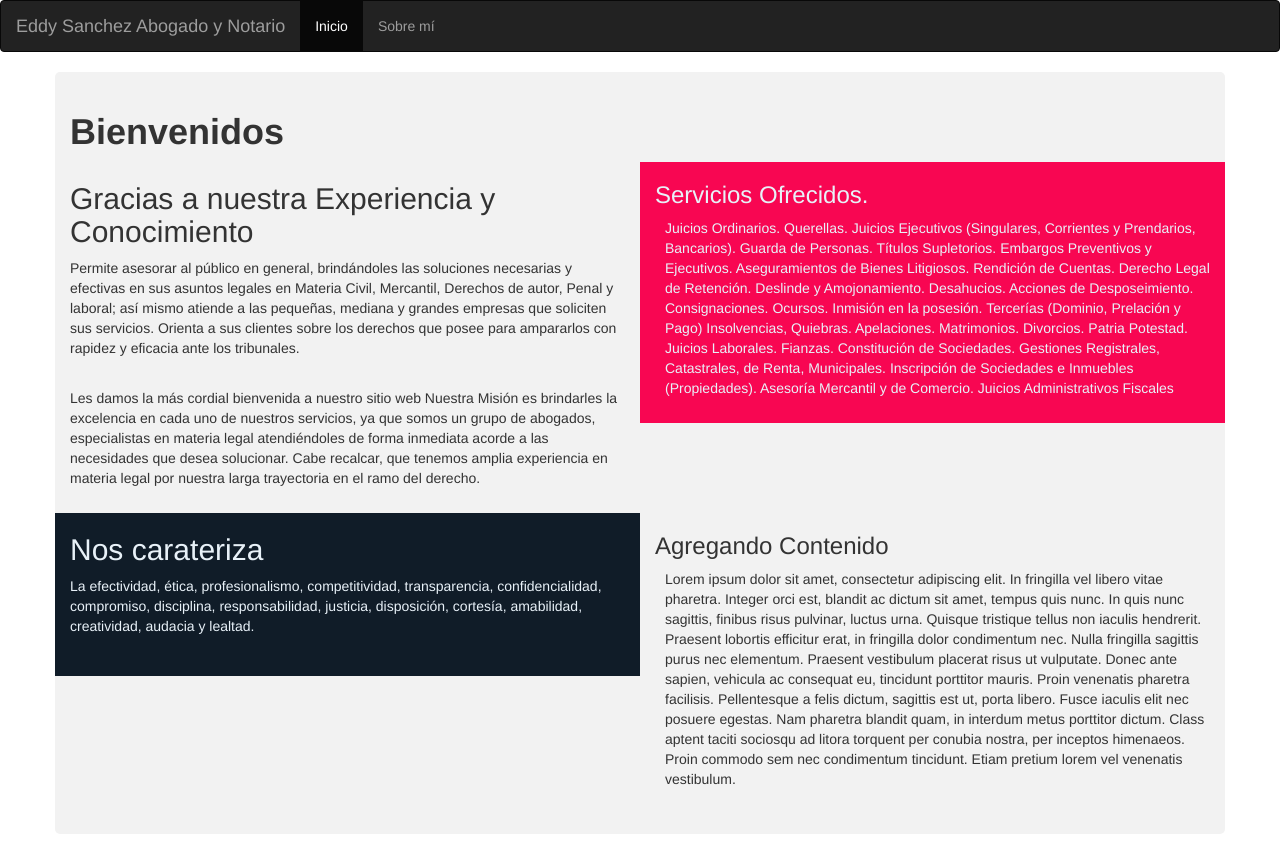
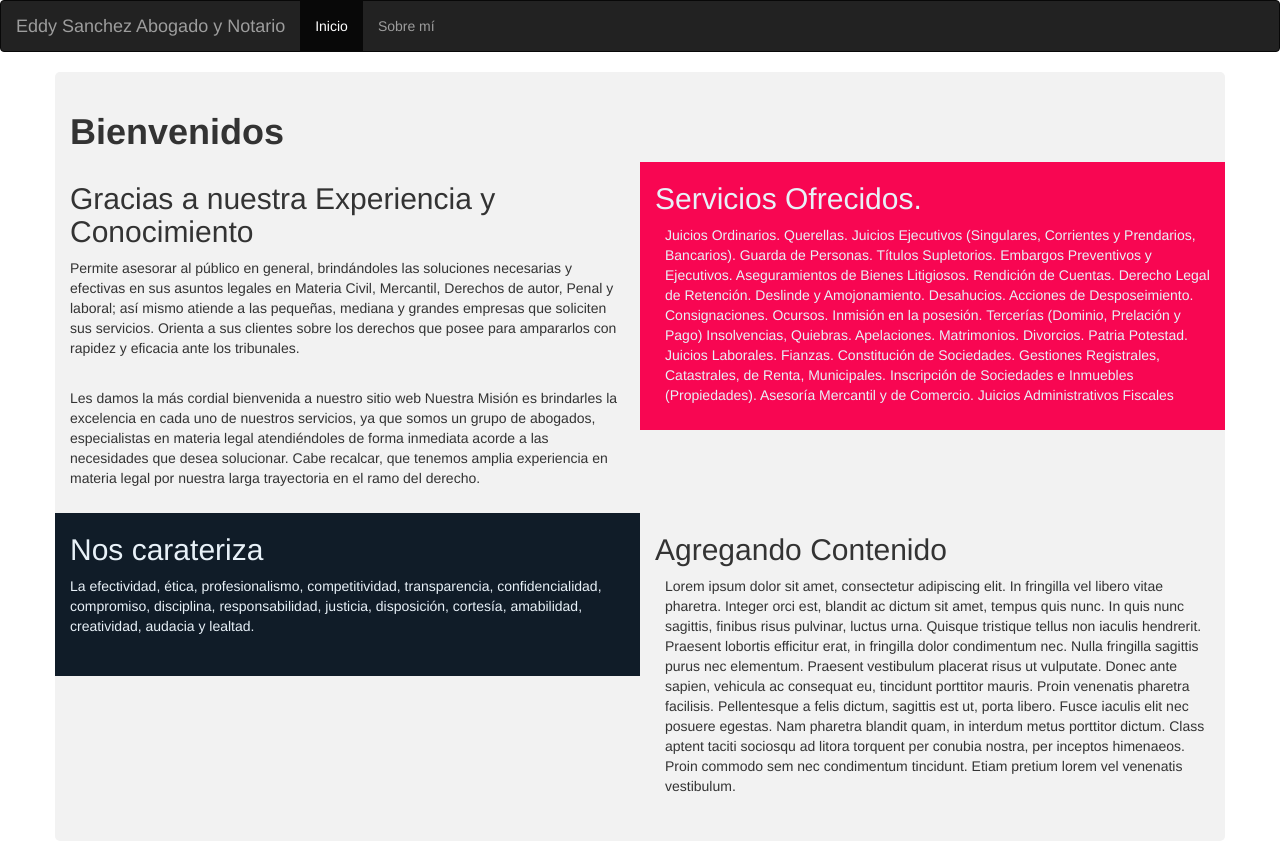
Before and after one commit to LicEddySanchez/Page.Eddy.Sanchez, a plain HTML site: page index.html in a window 1280 px wide. Drawn offline with nearby package versions, Linux system fonts and the light colour scheme.

Commit message:
Update index.html

```diff
--- a/index.html
+++ b/index.html
@@ -36,7 +36,7 @@
           <p class="gap_below">Les damos la más cordial bienvenida a nuestro sitio  web Nuestra Misión es brindarles la excelencia en cada uno de nuestros servicios, ya que somos un grupo de abogados, especialistas en materia legal atendiéndoles de forma inmediata acorde a las necesidades que desea solucionar. Cabe recalcar, que tenemos amplia experiencia en materia legal por nuestra larga trayectoria en el ramo del derecho.</p>
         </div>
         <div class="col-md-6 relleno">
-          <h3 class="texto1">Servicios Ofrecidos.</h3>
+          <h2 class="texto1">Servicios Ofrecidos.</h2>
             <p class="indent gap_below texto1">
 Juicios Ordinarios.
 Querellas.
@@ -77,7 +77,7 @@ Juicios Administrativos Fiscales
           <p class="texto1"></p>
         </div>
         <div class="col-md-6">
-          <h3>Agregando Contenido</h3>
+          <h2>Agregando Contenido</h2>
             <p class="indent gap_below">Lorem ipsum dolor sit amet, consectetur adipiscing elit. In fringilla vel libero
               vitae pharetra. Integer orci est, blandit ac dictum sit amet, tempus quis nunc.
               In quis nunc sagittis, finibus risus pulvinar, luctus urna. Quisque tristique tellus
```
